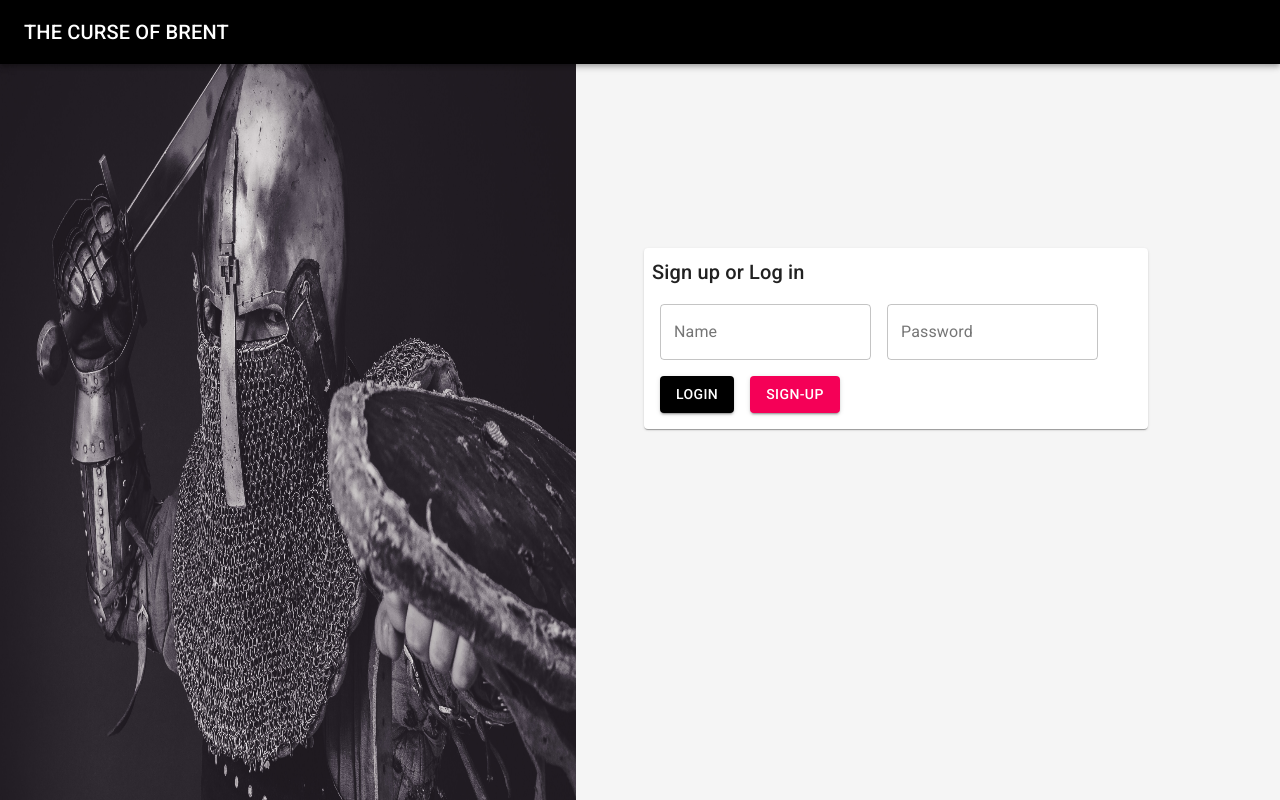
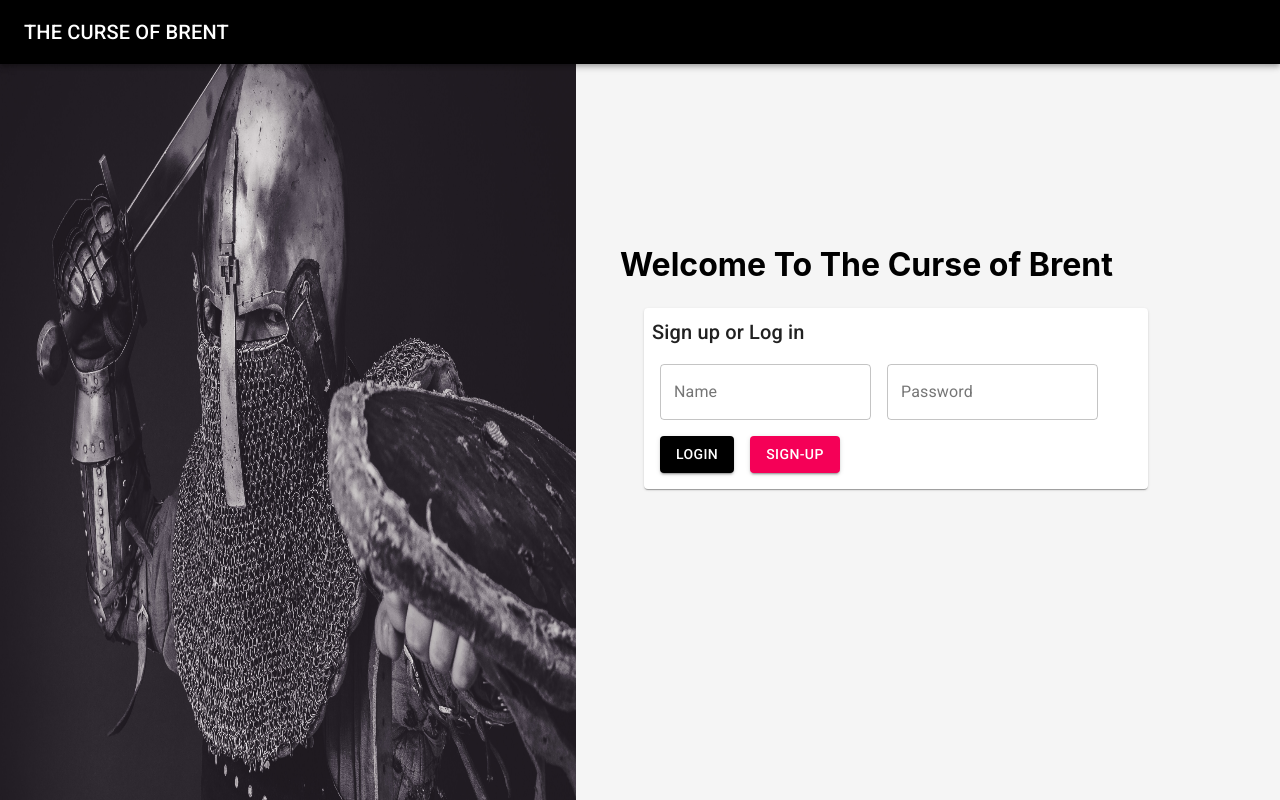
Before and after one commit to somramnani/The-Legend-of-Brent, a React (Create React App) app: page / in a window 1280 px wide. Built offline with nearby package versions, Linux system fonts and the light colour scheme.

Commit message:
Added header in the homescreen

```diff
--- a/src/Components/LoginPanel.js
+++ b/src/Components/LoginPanel.js
@@ -40,6 +40,7 @@ export default function LoginPanel() {
   return(
   <>
     <Container className =  "background-image" maxWidth="sm">
+    <h1>Welcome To The Curse of Brent</h1>
       <Paper className={classes.panel}>
         <Box>
           <Typography variant="h6" component="h6">
```
